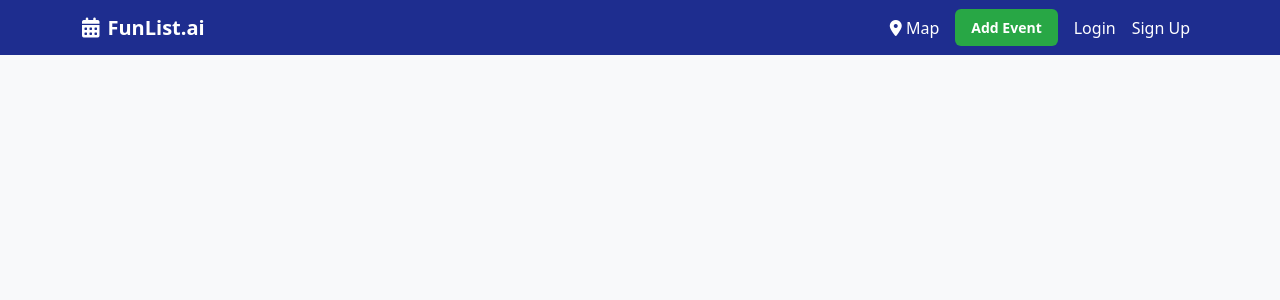
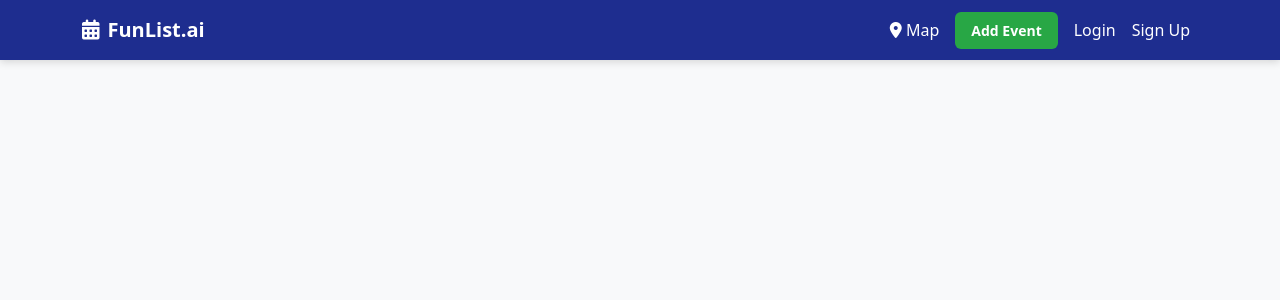
Before and after one commit to AMASPC-Org/funlist, a Flask app: page /admin/login in a window 1280 px wide. Shown: the top 300 px of the page. Run offline with Flask 3, Linux system fonts and the light colour scheme; some libraries are stand-ins or nearby versions.

Commit message:
Assistant checkpoint: Update navbar styles for better appearance
Assistant generated file changes:
- static/css/custom.css: Format and fix navbar styles

---

User prompt:

~/workspace$ npm run dev
npm error Missing script: "dev"
npm error
npm error To see a list of scripts, run:
npm error   npm run
npm error A complete log of this run can be found in: /home/runner/.npm/_logs/2025-02-16T15_24_41_562Z-debug-0.log
~/workspace$  and this is my webview

```diff
--- a/static/css/custom.css
+++ b/static/css/custom.css
@@ -9,8 +9,14 @@ body, html {
 /* Navbar Styling */
 .navbar {
     background-color: #1E2D8F !important;
-    height: 55px;
-    padding: 5px 20px;
+    height: 60px;
+    padding: 0.75rem 1rem;
+    position: fixed;
+    top: 0;
+    left: 0;
+    right: 0;
+    z-index: 1030;
+    box-shadow: 0 2px 8px rgba(0,0,0,0.15);
 }
 
 /* Navbar Links */
```
